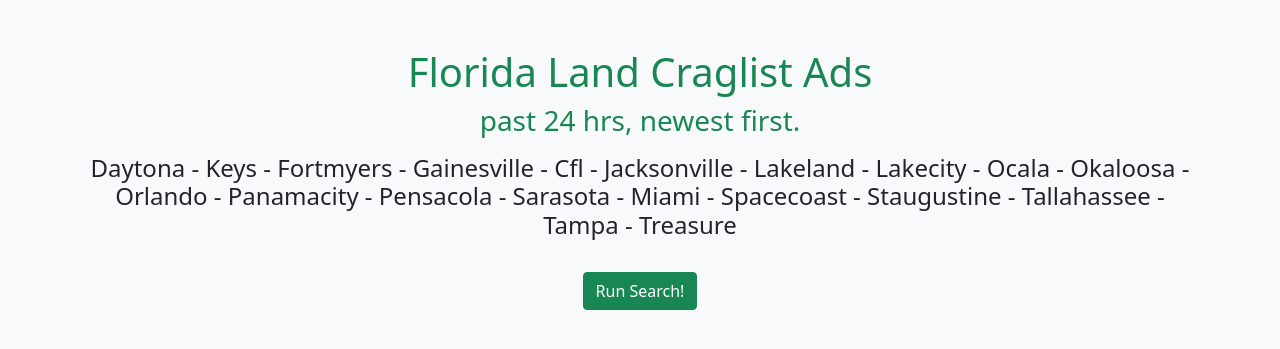
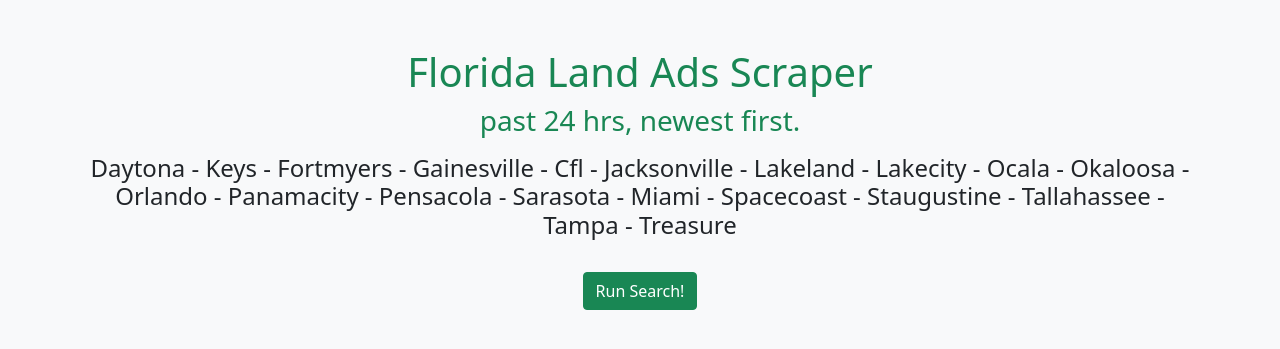
Before and after one commit to kh09211/Florida_Land, a PHP site: page / in a window 1280 px wide. Shown: the top 349 px of the page. Run offline with PHP 8.4, Linux system fonts and the light colour scheme.

Commit message:
fixed typo in titles, changed title

```diff
--- a/index.php
+++ b/index.php
@@ -86,14 +86,14 @@ if (isset($_GET['run'])) {
 	<meta charset="utf-8">
 	<meta name="viewport" content="width=device-width, initial-scale=1, shrink-to-fit=no">
 	<!-- title -->
-	<title>Florida Craigslist Land Compiler 1.0</title>
+	<title>Florida Land Scraper 1.0</title>
 	<!-- bootsrtap 5 CDN -->
 	<link href="https://cdn.jsdelivr.net/npm/bootstrap@5.0.0-beta2/dist/css/bootstrap.min.css" rel="stylesheet" integrity="sha384-BmbxuPwQa2lc/FVzBcNJ7UAyJxM6wuqIj61tLrc4wSX0szH/Ev+nYRRuWlolflfl" crossorigin="anonymous">
 </head>
 
 <body class="bg-light">
 	<div class="container">
-		<h1 class="text-center mt-5 text-success">Florida Land Craglist Ads</h1>
+		<h1 class="text-center mt-5 text-success">Florida Land Ads Scraper</h1>
 		<h3 class="text-center text-success">past 24 hrs, newest first.</h3>
 		<h4 class="text-center mt-3"><?php echo $adsCount ?></h4>
 		<br>
```
